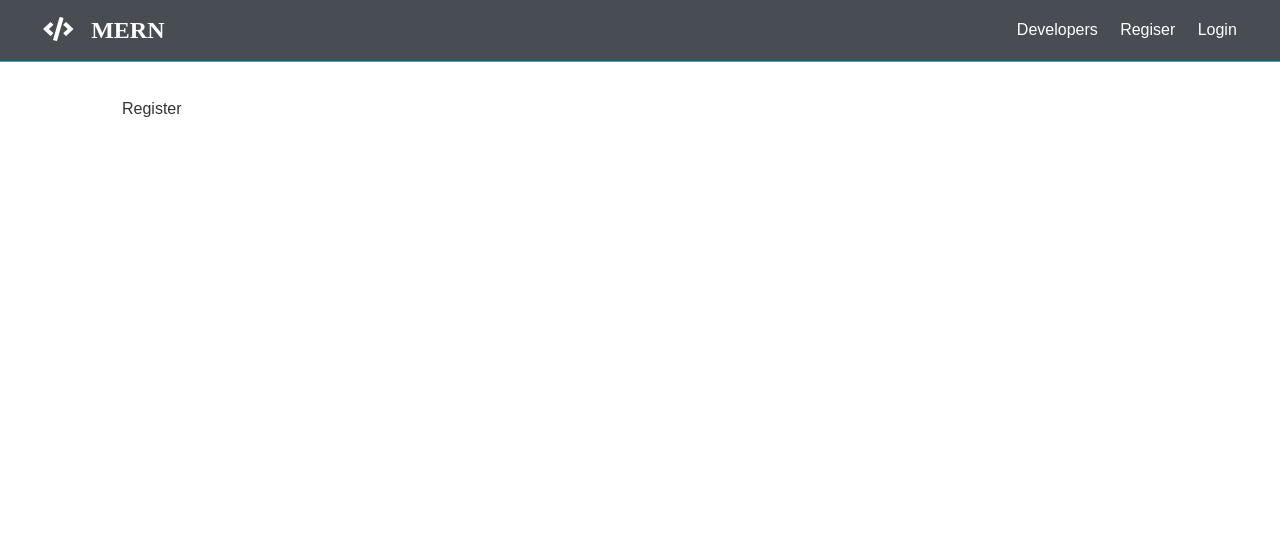
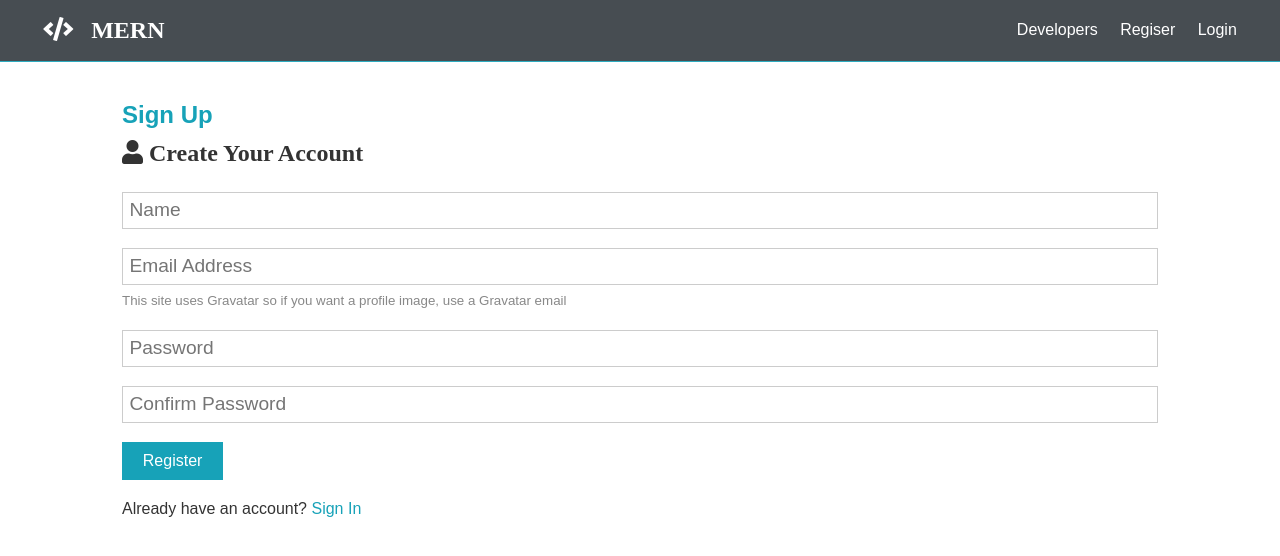
Before and after one commit to FrankyDesigner123/mern-social-network-app, a React (Create React App) app in the folder client/: page /register in a window 1280 px wide. Shown: the top 556 px of the page. Built offline with nearby package versions, Linux system fonts and the light colour scheme.

Commit message:
Register Form & useState Hook
- add html
- useState Hook
    - onChange
    - onSubmit

```diff
--- a/client/src/components/auth/Register.js
+++ b/client/src/components/auth/Register.js
@@ -1,7 +1,90 @@
-import React from 'react';
+import React, { Fragment, useState } from 'react';
+import { Link } from 'react-router-dom';
 
 const Register = () => {
-	return <div>Register</div>;
+	const [formData, setFormData] = useState({
+		name: '',
+		email: '',
+		password: '',
+		password2: '',
+	});
+
+	const { name, email, password, password2 } = formData;
+
+	const onChange = (e) =>
+		setFormData({
+			...formData,
+			[e.target.name]: e.target.value,
+		});
+
+	const onSubmit = (e) => {
+		e.preventDefault();
+
+		if (password !== password2) {
+			console.log('Passwords do not match');
+		} else {
+			console.log(formData);
+		}
+	};
+
+	return (
+		<Fragment>
+			<h1 className="lage text-primary">Sign Up</h1>
+			<p className="lead">
+				<i className="fas fa-user"> Create Your Account</i>
+			</p>
+			<form onSubmit={(e) => onSubmit(e)} className="form">
+				<div className="form-group">
+					<input
+						type="text"
+						placeholder="Name"
+						name="name"
+						value={name}
+						onChange={(e) => onChange(e)}
+						required
+					/>
+				</div>
+				<div className="form-group">
+					<input
+						type="email"
+						placeholder="Email Address"
+						name="email"
+						value={email}
+						onChange={(e) => onChange(e)}
+						required
+					/>
+					<small className="form-text">
+						This site uses Gravatar so if you want a profile image, use a
+						Gravatar email
+					</small>
+				</div>
+				<div className="form-group">
+					<input
+						type="password"
+						placeholder="Password"
+						name="password"
+						value={password}
+						onChange={(e) => onChange(e)}
+						minLength="6"
+					/>
+				</div>
+				<div className="form-group">
+					<input
+						type="password"
+						placeholder="Confirm Password"
+						name="password2"
+						value={password2}
+						onChange={(e) => onChange(e)}
+						minLength="6"
+					/>
+				</div>
+				<input type="submit" className="btn btn-primary" value="Register" />
+			</form>
+			<p className="my-1">
+				Already have an account? <Link to="/login">Sign In</Link>
+			</p>
+		</Fragment>
+	);
 };
 
 export default Register;
```
